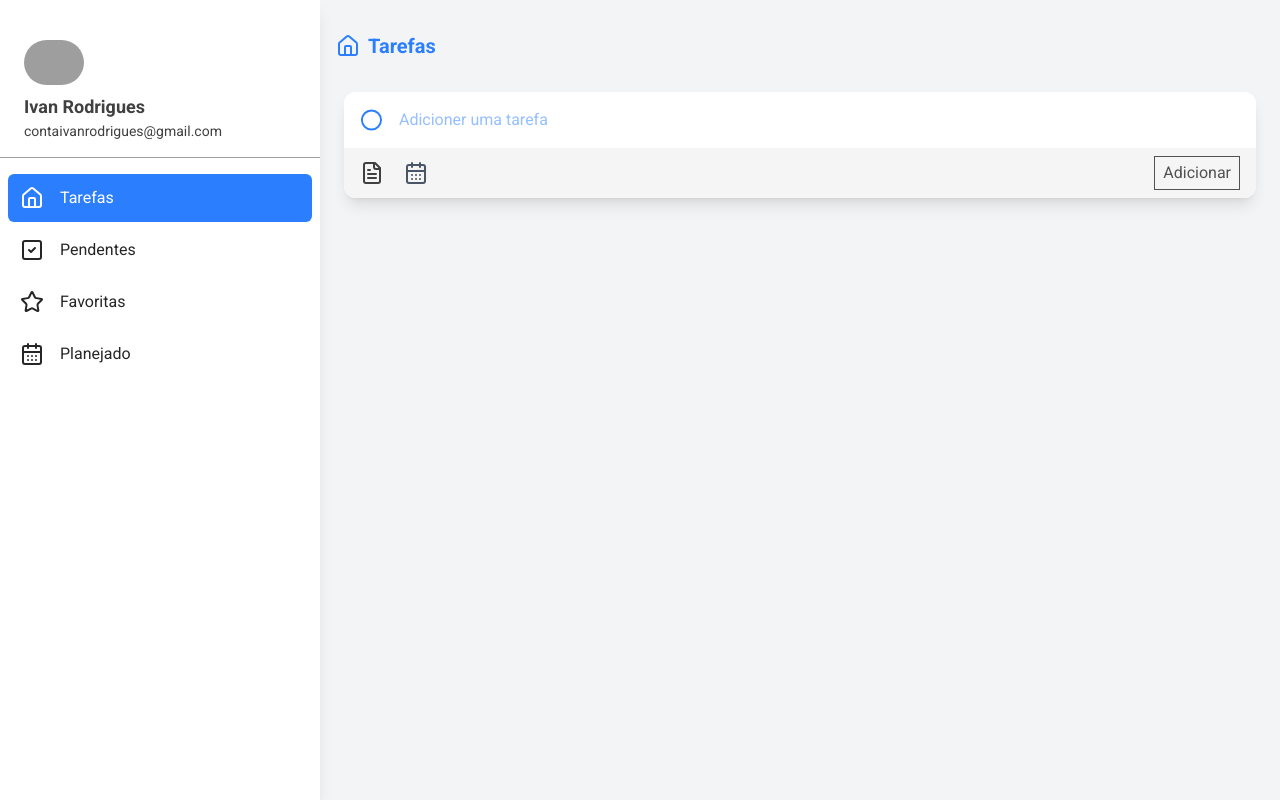
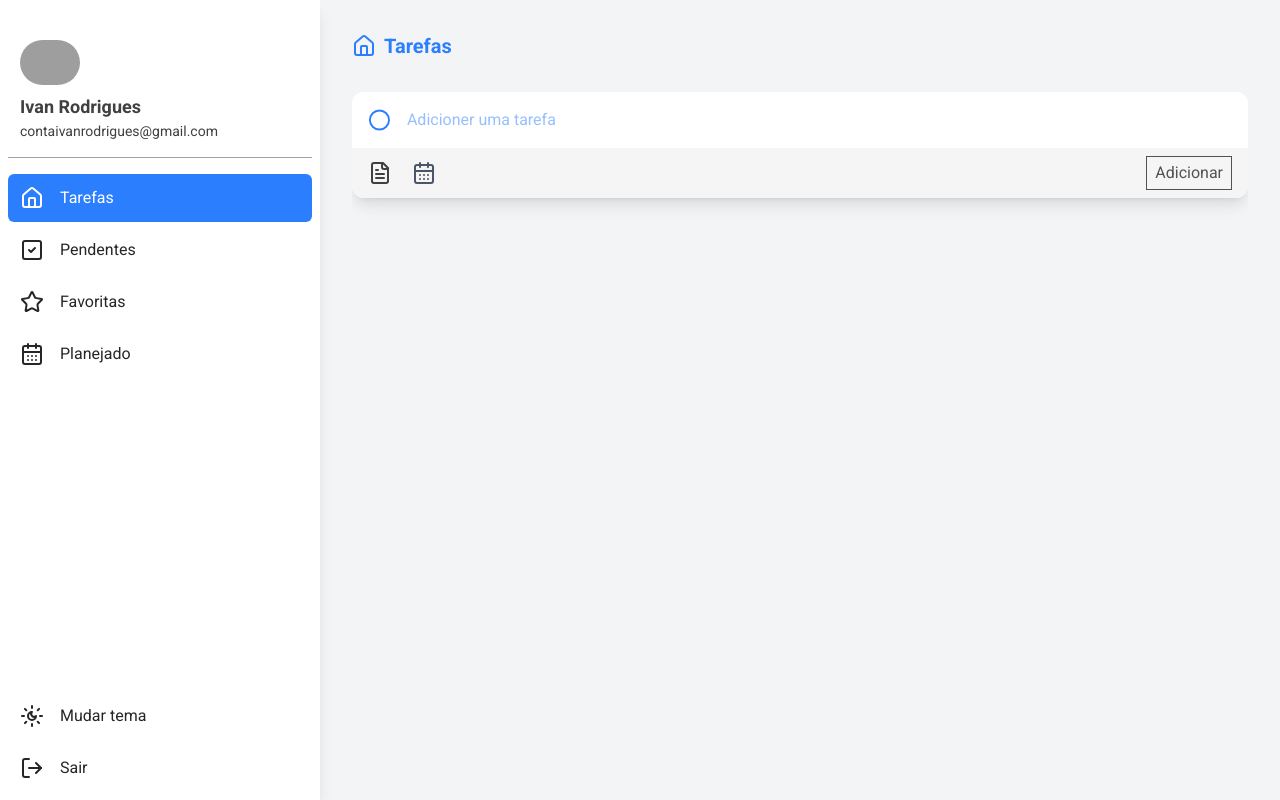
Before and after one commit to ivanrods/task-pro, a Next.js app: page /tasks in a window 1280 px wide. Built offline with nearby package versions, Linux system fonts and the light colour scheme; grey boxes are pictures that could not be loaded.

Commit message:
fix: Style adjustments

```diff
--- a/src/app/components/AddTaskInput.tsx
+++ b/src/app/components/AddTaskInput.tsx
@@ -25,7 +25,7 @@ const AddTaskInput = ({ addTask }: AddTaskInputProps) => {
   };
 
   return (
-    <div className=" bg-white rounded-xl shadow-lg  overflow-hidden mx-2 mb-2">
+    <div className=" bg-white rounded-xl shadow-lg  overflow-hidden mb-2">
       <section className="flex gap-4 w-full bg-white px-4 py-4 text-blue-500 ">
         <Circle />
         <input
@@ -34,6 +34,7 @@ const AddTaskInput = ({ addTask }: AddTaskInputProps) => {
           type="text"
           value={title}
           onChange={handleChange}
+          maxLength={50}
         />
       </section>
       {toggleDescription && (
@@ -46,6 +47,7 @@ const AddTaskInput = ({ addTask }: AddTaskInputProps) => {
             placeholder="Adicione uma descrição"
             value={description}
             onChange={handleDescription}
+            maxLength={300}
           />
         </section>
       )}
@@ -81,7 +83,7 @@ const AddTaskInput = ({ addTask }: AddTaskInputProps) => {
               return;
             }
 
-            if (description.length > 200) {
+            if (description.length > 300) {
               alert("A descrição deve ter no máximo 200 caracteres.");
               return;
             }
--- a/src/app/components/Container.tsx
+++ b/src/app/components/Container.tsx
@@ -6,7 +6,7 @@ type ContainerProps = {
 
 const Container = ({ children }: ContainerProps) => {
   return (
-    <div className="h-[600px] overflow-auto px-2 py-4">
+    <div className="h-[600px] overflow-auto py-4">
       {children}
     </div>
   );
--- a/src/app/components/Drawer.tsx
+++ b/src/app/components/Drawer.tsx
@@ -2,9 +2,11 @@
 import {
   CalendarDays,
   House,
+  LogOut,
   Menu,
   SquareCheck,
   Star,
+  SunMoon,
 } from "lucide-react";
 
 import { useState } from "react";
@@ -17,20 +19,24 @@ const Drawer = () => {
   }
   return (
     <div className="relative">
-      <button className="absolute md:hidden top-8 left-8 " onClick={toggleDrawer}>
+      <button
+        className="absolute md:hidden top-8 left-8 "
+        onClick={toggleDrawer}
+      >
         <Menu />
       </button>
 
       <section
-        className={`z-10 h-full w-72  xl:w-80 bg-white fixed top-0 left-0 transition-transform duration-300 ease-in-out transform shadow-lg ${
+        className={`flex flex-col justify-between gap-4 z-10 h-full w-72 xl:w-80 bg-white fixed top-0 left-0 px-2 pb-2 overflow-auto transition-transform duration-300 ease-in-out transform shadow-lg ${
           handleDrawer ? "translate-x-0" : "-translate-x-full"
         } md:translate-x-0 md:static`}
       >
+        <div>
           <button>
             <Menu className="md:hidden ml-8 mt-8" onClick={toggleDrawer} />
           </button>
 
-        <div className="w-full px-6 py-4 flex gap-2 flex-col border-b-1 border-b-neutral-400">
+          <div className="w-full px-3 py-4 flex gap-2 flex-col border-b-1 border-b-neutral-400">
             <Image
               width={60}
               height={60}
@@ -39,21 +45,43 @@ const Drawer = () => {
               alt="imagem do usuario"
             />
             <div>
-            <p className="text-lg font-semibold text-neutral-700">Ivan Rodrigues</p>
-            <p className="text-sm text-neutral-700">contaivanrodrigues@gmail.com</p>
+              <p className="text-lg font-semibold text-neutral-700">
+                Ivan Rodrigues
+              </p>
+              <p className="text-sm text-neutral-700">
+                contaivanrodrigues@gmail.com
+              </p>
             </div>
           </div>
 
-        <div className="flex flex-col gap-1 list-none py-4 px-2 ">
+          <div className="flex flex-col gap-1 list-none py-4 ">
             <SidebarItem href="/tasks" icon={<House />} label="Tarefas" />
-          <SidebarItem href="/tasks/to-do" icon={<SquareCheck />} label="Pendentes" />
-          <SidebarItem href="/tasks/favorites" icon={<Star />} label="Favoritas" />
+            <SidebarItem
+              href="/tasks/to-do"
+              icon={<SquareCheck />}
+              label="Pendentes"
+            />
+            <SidebarItem
+              href="/tasks/favorites"
+              icon={<Star />}
+              label="Favoritas"
+            />
             <SidebarItem
               href="/tasks/planned"
               icon={<CalendarDays />}
               label="Planejado"
             />
           </div>
+        </div>
+
+        <div>
+          <button className="flex gap-4 items-center px-3 py-3 w-full rounded-md text-neutral-800 hover:bg-blue-500 hover:text-white cursor-pointer mb-1">
+          <SunMoon /> Mudar tema
+        </button>
+          <button className="flex gap-4 items-center px-3 py-3 w-full rounded-md text-neutral-800 hover:bg-blue-500 hover:text-white cursor-pointer"
+        ><LogOut /> Sair</button>
+        </div>
+
       </section>
     </div>
   );
--- a/src/app/components/Title.tsx
+++ b/src/app/components/Title.tsx
@@ -16,7 +16,7 @@ const Title = () => {
     icon: <CircleCheckBig />,
   };
   return (
-    <div className="flex gap-2 justify-center items-center text-blue-500 text-xl font-bold py-8 md:justify-start">
+    <div className="flex gap-2 justify-center items-center text-blue-500 text-xl font-bold py-8 md:justify-start ">
       {icon} <h1>{title}</h1>
     </div>
   );
--- a/src/app/tasks/[task]/page.tsx
+++ b/src/app/tasks/[task]/page.tsx
@@ -41,7 +41,7 @@ export default function TaskDetail() {
   }
 
   return (
-    <form className="py-4 md:px-6">
+    <form className="py-4">
       <button
         type="button"
         onClick={() => router.back()}
@@ -54,14 +54,15 @@ export default function TaskDetail() {
       gap-4 "
       >
         <legend className="text-2xl font-bold mb-4  ">{title}</legend>
-        <label htmlFor="title" className="flex flex-col gap-2">
+        <label htmlFor="title" className="flex flex-col gap-2 overflow-hidden w-full">
           Titulo da tarefa:
           <input
             type="text"
             id="title"
             value={title}
             onChange={(e) => setTitle(e.target.value)}
-            className="bg-white px-4 py-4 rounded-lg text-neutral-700 border-none outline-none"
+            maxLength={50}
+            className="bg-white px-4 py-4 rounded-lg text-neutral-700 border-none outline-none w-full "
           />
         </label>
         <label htmlFor="description" className="flex flex-col gap-2">
@@ -73,6 +74,7 @@ export default function TaskDetail() {
             className=" bg-white px-4 py-4 rounded-lg text-neutral-700 border-none outline-none h-40 resize-none"
             value={description}
             onChange={(e) => setDescription(e.target.value)}
+            maxLength={300}
           />
         </label>
 
@@ -113,12 +115,12 @@ export default function TaskDetail() {
                 alert("Por favor, insira um título para a tarefa.");
                 return;
               }
-              if (title.length > 30) {
+              if (title.length > 50) {
                 alert("O título deve ter no máximo 30 caracteres.");
                 return;
               }
 
-              if (description.length > 200) {
+              if (description.length > 300) {
                 alert("A descrição deve ter no máximo 200 caracteres.");
                 return;
               }
--- a/src/app/tasks/layout.tsx
+++ b/src/app/tasks/layout.tsx
@@ -6,7 +6,7 @@ export default function TasksLayout({ children }: { children: React.ReactNode })
   return (
     <div className="flex">
       <Drawer />
-      <div className="w-full h-screen flex flex-col bg-gray-100 px-4">
+      <div className="w-full h-screen flex flex-col bg-gray-100 px-4 md:px-8">
         <Title />
         <TaskProvider>
           <section className="flex-1 overflow-auto">{children}</section>
```
Lines whose indentation alone changed are shown as unchanged.
